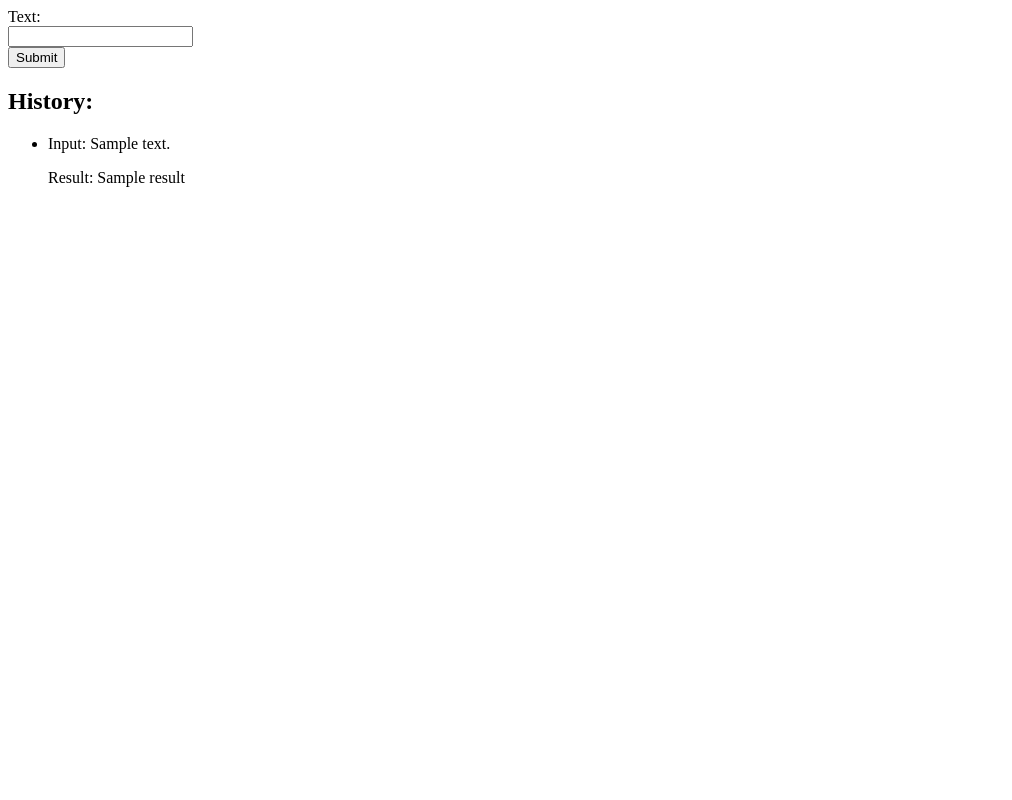
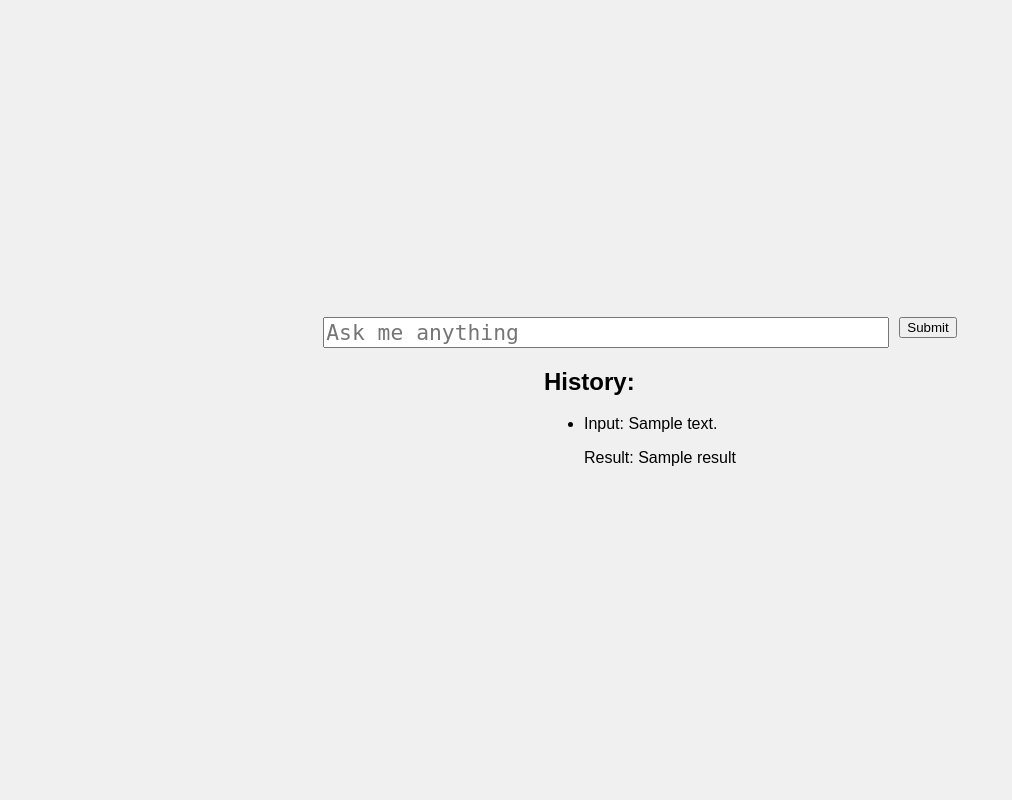
Before and after one commit to nonoka0404/KGX_frontend, a Django app: template kgx_front_demo/chatapp/templates/chatapp/index.html in a window 1280 px wide. Shown: the whole page, without its empty margins (0-1012 px from the left). Run offline with Django 5.2, Linux system fonts and the light colour scheme; the template is opened without the code that fills it: most values are stand-ins (such as "Sample title", 1, 10 or a date in 2020).

Commit message:
third commit in 0712 by simoda

```diff
--- a/kgx_front_demo/chatapp/static/index.css
+++ b/kgx_front_demo/chatapp/static/index.css
@@ -0,0 +1,32 @@
+body {
+  display: flex;
+  justify-content: center;
+  align-items: center;
+  height: 100vh;
+  margin: 0;
+  padding: 0;
+  background-color: #f0f0f0;
+  font-family: Arial, sans-serif;
+}
+
+.container {
+  display: flex;
+  flex-direction: column;
+  align-items: center;
+}
+
+.chat-form {
+  display: flex;
+  align-items: flex-start;
+}
+
+#text {
+  width: 560px; /* 70 characters * 8px (approx width of a character at 16pt) */
+  font-size: 16pt;
+  resize: none;
+  overflow: hidden;
+}
+
+input[type="submit"] {
+  margin-left: 10px;
+}
--- /dev/null
+++ b/kgx_front_demo/chatapp/static/index.js
@@ -0,0 +1,18 @@
+window.addEventListener("DOMContentLoaded", (event) => {
+  const textarea = document.getElementById("text");
+  textarea.addEventListener("input", autoResize, false);
+
+  function autoResize() {
+    this.style.height = "auto";
+    this.style.height = this.scrollHeight + "px";
+  }
+
+  // Add event listener for 'Enter' key
+  textarea.addEventListener("keydown", function (event) {
+    if (event.key === "Enter") {
+      event.preventDefault();
+      // Trigger form submit
+      this.form.submit();
+    }
+  });
+});
--- a/kgx_front_demo/chatapp/templates/chatapp/index.html
+++ b/kgx_front_demo/chatapp/templates/chatapp/index.html
@@ -2,18 +2,29 @@
 <html>
   <head>
     <title>Chat App</title>
+    {% load static %}
+    <link rel="stylesheet" type="text/css" href="{% static 'index.css' %}" />
+    <script src="{% static 'index.js' %}"></script>
   </head>
   <body>
-    <form method="post">
+    <div class="container">
+      <div class="chat-form-container">
+        <form method="post" class="chat-form">
           {% csrf_token %}
-      <label for="text">Text:</label><br />
-      <input type="text" id="text" name="text" /><br />
+          <textarea
+            id="text"
+            name="text"
+            placeholder="Ask me anything"
+            rows="1"
+          ></textarea>
           <input type="submit" value="Submit" />
         </form>
         {% if text %}
         <!--<p>You submitted: {{ text }}</p>
         <p>Server processed: {{ result }}</p>-->
         {% endif %}
+      </div>
+      <div class="history-container">
         <h2>History:</h2>
         <ul>
           {% for text, result in history %}
@@ -23,5 +34,7 @@
           </li>
           {% endfor %}
         </ul>
+      </div>
+    </div>
   </body>
 </html>
--- a/kgx_front_demo/chatapp/views.py
+++ b/kgx_front_demo/chatapp/views.py
@@ -18,5 +18,5 @@ def index(request):
 
 def do_something(text):
     # ここで何らかの処理を行い、結果を返します。
-    result = "問題なく処理されました。"
+    result = "The process was completed without any issues."
     return result
--- a/kgx_front_demo/kgx_front_demo/settings.py
+++ b/kgx_front_demo/kgx_front_demo/settings.py
@@ -116,7 +116,7 @@ USE_TZ = True
 # Static files (CSS, JavaScript, Images)
 # https://docs.djangoproject.com/en/5.0/howto/static-files/
 
-STATIC_URL = 'static/'
+STATIC_URL = 'chatapp/static/'
 
 # Default primary key field type
 # https://docs.djangoproject.com/en/5.0/ref/settings/#default-auto-field
--- a/kgx_front_demo/kgx_front_demo/urls.py
+++ b/kgx_front_demo/kgx_front_demo/urls.py
@@ -1,7 +1,9 @@
 from django.contrib import admin
 from django.urls import include, path
+from django.contrib.staticfiles.urls import staticfiles_urlpatterns
 
 urlpatterns = [
     path('admin/', admin.site.urls),
-    path('chatapp/', include('chatapp.urls')),
+    path('', include('chatapp.urls')),
 ]
+urlpatterns += staticfiles_urlpatterns()
```
Lines whose indentation alone changed are shown as unchanged.
